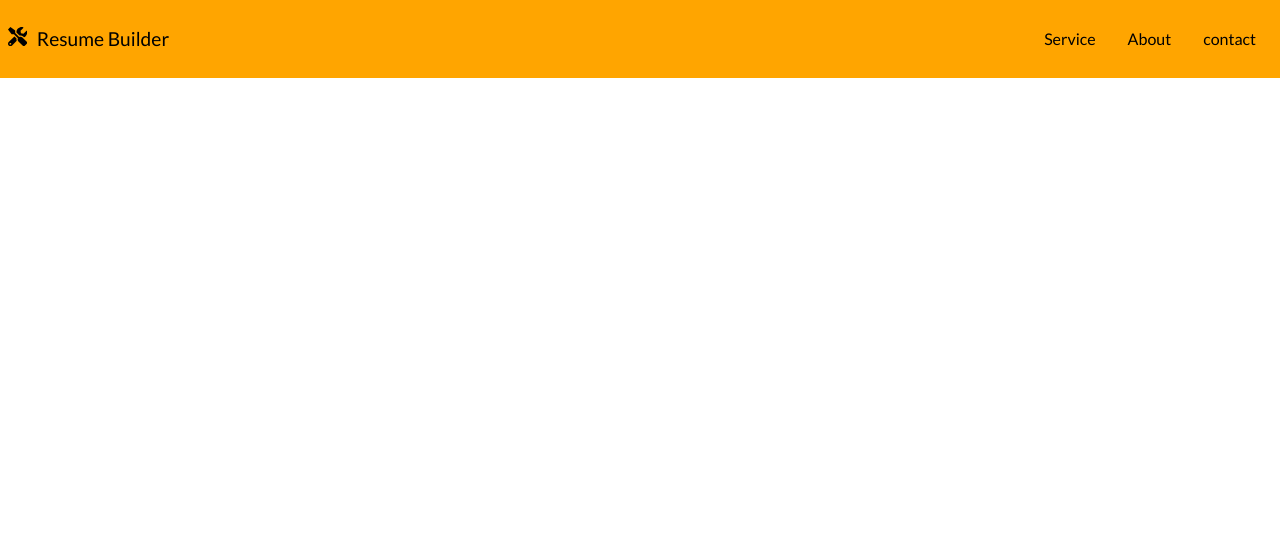
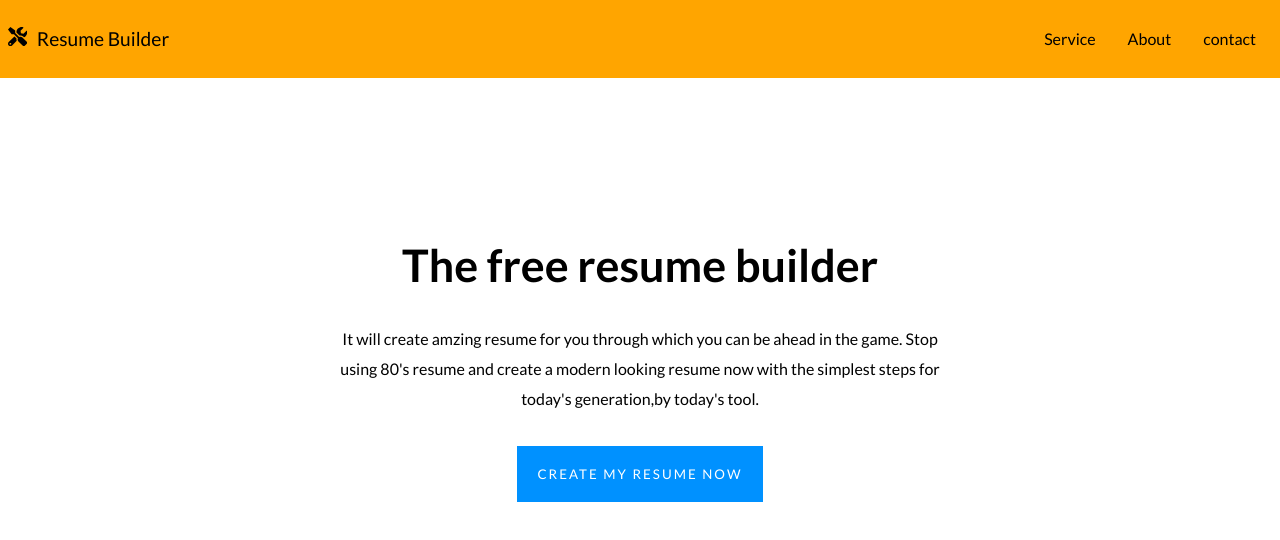
Before and after one commit to Undisclosed64/resume-builder, a React (Create React App) app: page / in a window 1280 px wide. Shown: the top 540 px of the page. Built offline with nearby package versions, Linux system fonts and the light colour scheme.

Commit message:
render Home component

```diff
--- a/src/App.js
+++ b/src/App.js
@@ -1,12 +1,14 @@
 import './App.css';
 import React from 'react'
 import Header from './components/Header';
+import Home from './components/Home';
 
 
 function App() {
   return (
     <div className="App">
       <Header/>
+      <Home/>
     </div>
   );
 }
```
